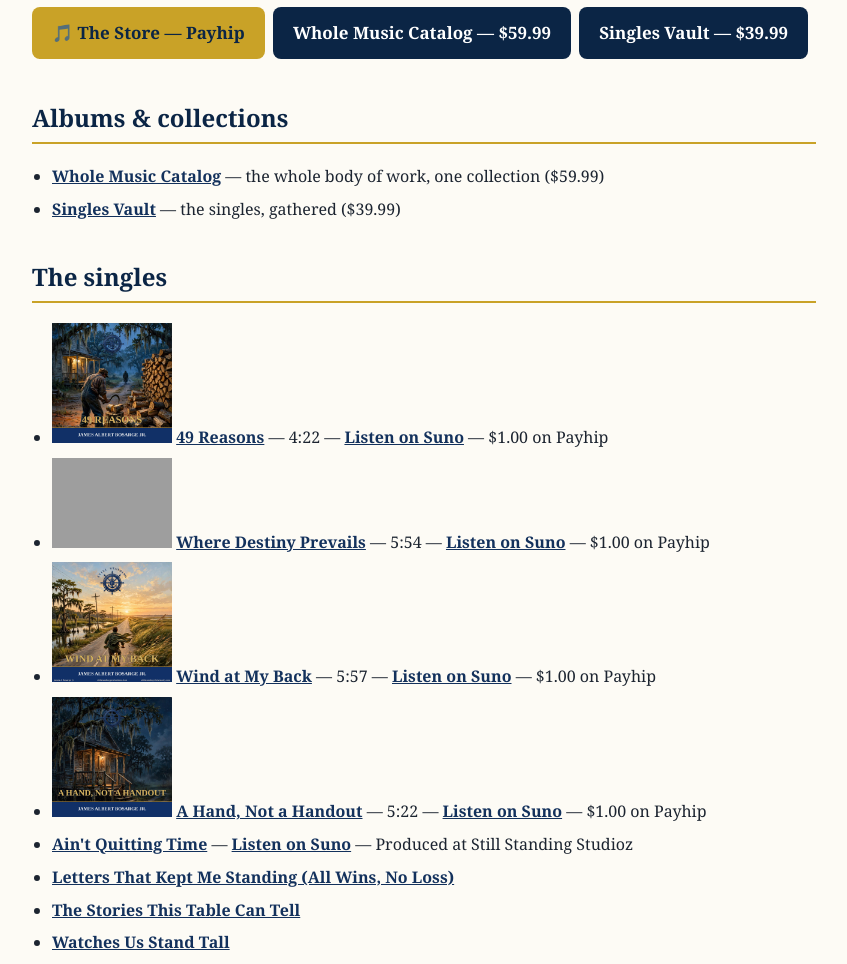
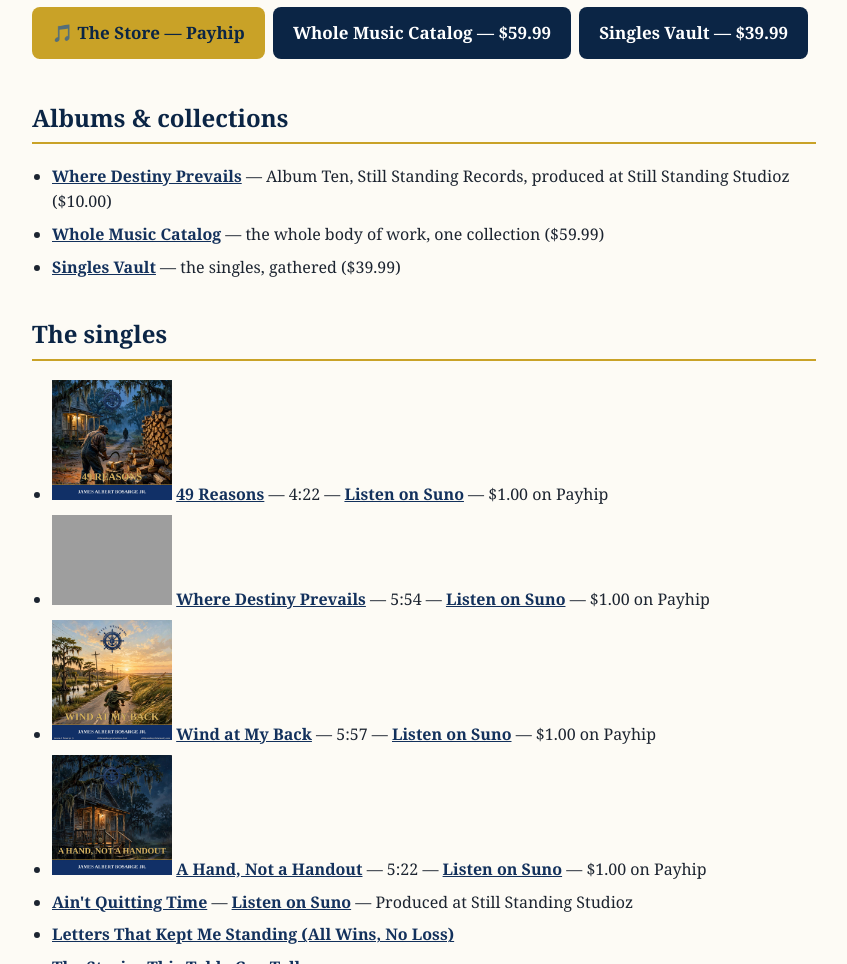
Before and after one commit to Stillstanding-inc/stillstandingstudioz, a plain HTML site: page index.html in a window 1280 px wide. Shown: the part 952-1916 px from the top of the page, without its empty margins (216-1063 px from the left). Drawn offline with Linux system fonts and the light colour scheme; grey boxes are pictures that could not be loaded.

Commit message:
Add Album Ten: Where Destiny Prevails to Albums & collections ($10.00)

```diff
--- a/index.html
+++ b/index.html
@@ -66,6 +66,7 @@
 
   <h2>Albums &amp; collections</h2>
   <ul>
+    <li><a href="https://payhip.com/b/YbBAD">Where Destiny Prevails</a> — Album Ten, Still Standing Records, produced at Still Standing Studioz ($10.00)</li>
     <li><a href="https://payhip.com/b/4kdcT">Whole Music Catalog</a> — the whole body of work, one collection ($59.99)</li>
     <li><a href="https://payhip.com/b/lo6pF">Singles Vault</a> — the singles, gathered ($39.99)</li>
   </ul>
```
